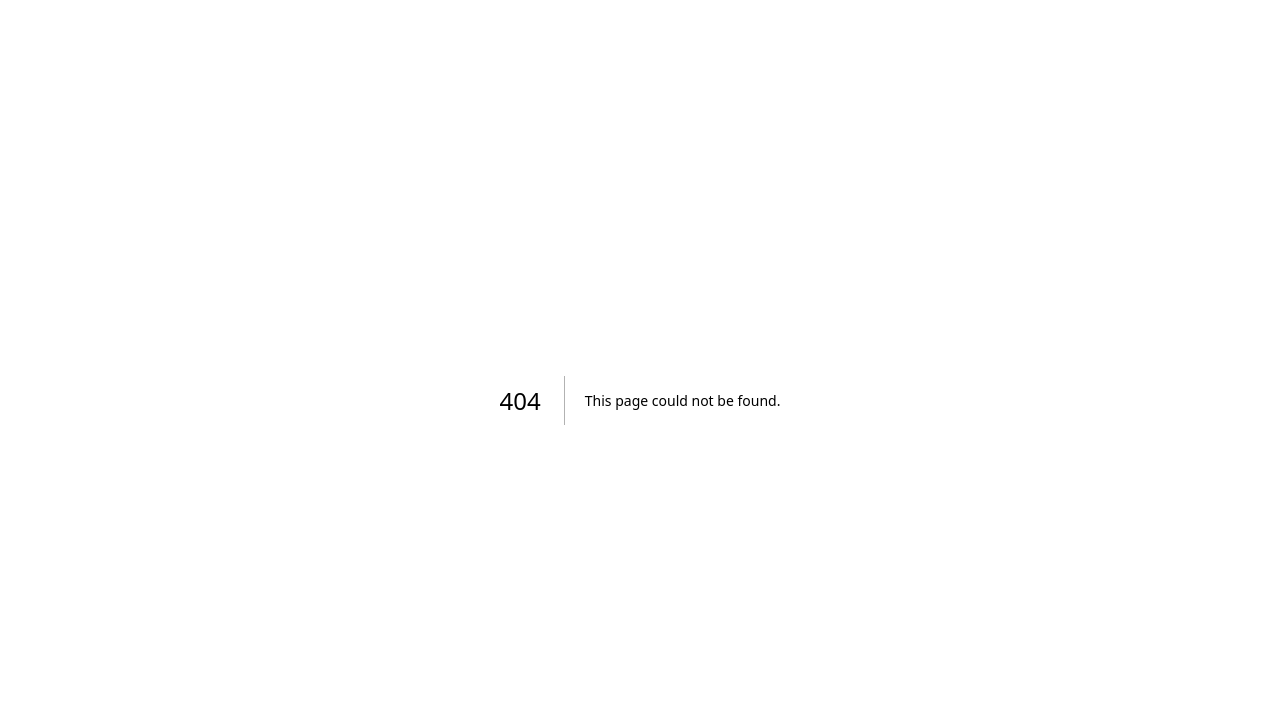
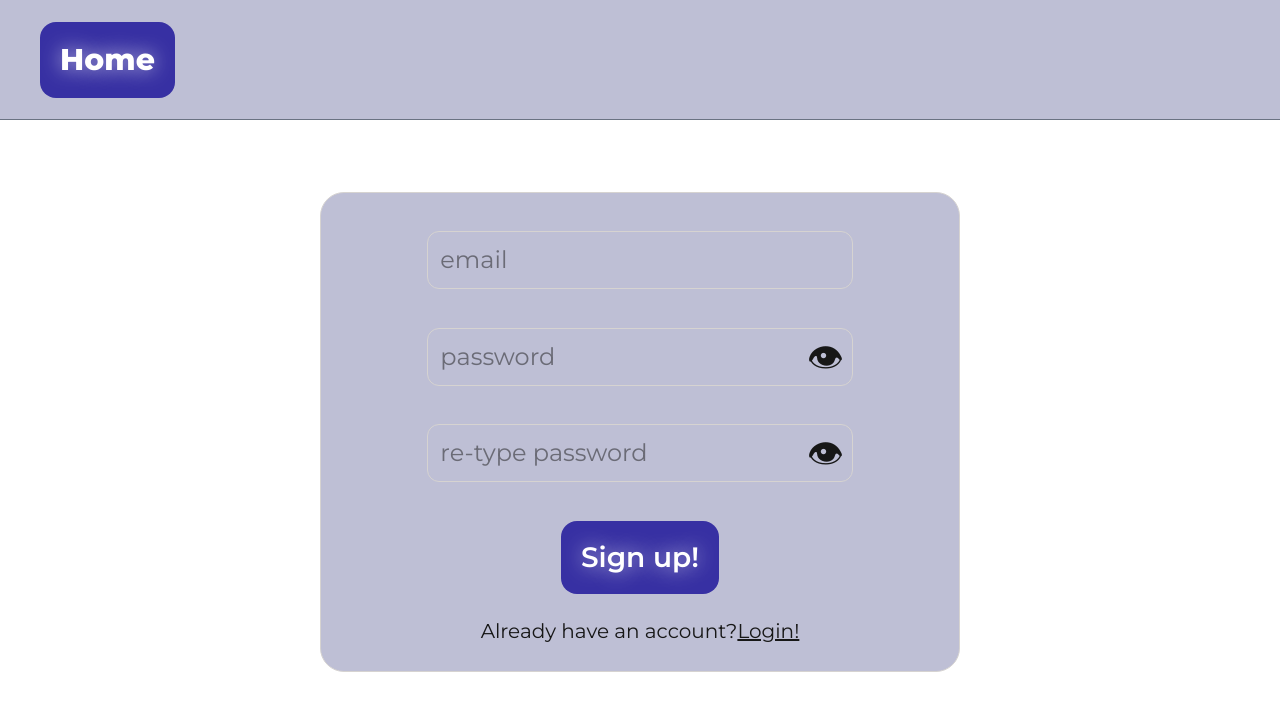
Before and after one commit to artaGhs/Recipe-Finder, a Next.js app: page /Sign-up in a window 1280 px wide. Before the commit this address had no page. Shown: the top 710 px of the page. Built offline with nearby package versions, Linux system fonts and the light colour scheme.

Commit message:
temp removing auth option

```diff
--- a/package.json
+++ b/package.json
@@ -13,12 +13,13 @@
     "@react-three/drei": "^10.0.4",
     "@react-three/fiber": "^9.1.0",
     "@react-three/postprocessing": "^3.0.4",
+    "@supabase/supabase-js": "^2.49.4",
     "dotenv": "^16.4.7",
-    "next": "15.2.1",
+    "next": "^15.2.4",
     "react": "^19.0.0",
     "react-dom": "^19.0.0",
     "three": "^0.174.0",
-    "vercel": "^25.2.3"
+    "vercel": "^41.4.1"
   },
   "devDependencies": {
     "@tailwindcss/postcss": "^4",
--- /dev/null
+++ b/src/app/Sign-in/page.js
@@ -0,0 +1,80 @@
+"use client"
+import Button from "../components/Button";
+import Header from "../components/Header";
+import Link from "next/link";
+import ModelViewer from "../components/ModelViewer";
+import { useState } from "react";
+import supabase from "../helper/supabaseClient";
+
+export default function Signin() {
+  const [showPass, setShowPass] = useState(false);
+  const [passSelected, setPassSelected] = useState(false);
+  const [isFocused, setIsFocused] = useState(false);
+
+  const [email,setEmail] = useState("");
+  const [pass,setPass] = useState("");
+
+  const handlePass = () => {
+    setShowPass(!showPass);
+  }
+
+  const handleFocus = () => {
+    setIsFocused(true);
+    console.log("Input is focused");
+  };
+
+  const handleBlur = () => {
+    setIsFocused(false);
+  };
+
+  const handleSubmit = async (e) => {
+    e.preventDefeault();
+    // const {data, error} = await supabase.auth.signUp();
+  }
+
+  return (
+    <div className="flex">
+      <div>
+        <Header />
+      </div>
+      <form  onSubmit={handleSubmit} className="mt-[35%] md:mt-[15%] lg:mt-[15%] w-5/6 md:w-2/3 lg:w-1/2 mx-auto h-100 rounded-3xl border-1 border-stone-300 bg-[rgba(41,44,115,0.3)] flex flex-col justify-evenly items-center ">
+        <div className=" w-3/4 md:w-2/3 lg:w-2/3">
+
+          <input required value={email} onChange={(e) => {setEmail(e.target.value)}} placeholder="email" className="border-1 border-stone-300 p-3 text-2xl rounded-xl w-full outline-none focus:-translate-y-0.5 duration-250 ">
+          </input>
+
+        </div>
+        <div className="w-3/4 md:w-2/3 lg:w-2/3 ">
+        <div className={`flex items-center border-1 border-stone-30- p-3 text-2xl rounded-xl w-full bg-transparent transition-transform duration-250 ${isFocused ? "-translate-y-0.5" : "translate-y-0"}`}>
+            <input
+              placeholder="password"
+              type={showPass ? "text" : "password"}
+              className="w-full  outline-none"
+              value={pass}
+              onFocus={handleFocus}
+              onBlur={handleBlur}
+              onChange={(e) => {setPass(e.target.value)}}
+              required
+
+            />
+            <button type="button" onClick={handlePass} className="text-4xl hover:cursor-pointer active:translate-y-0.5 duration-150 ">
+              👁
+            </button>
+        </div>
+
+
+        </div>
+        <span className="font-semibold -mb-15">
+          <Button text="Login!" textSize="1.75rem" />
+        </span>
+
+        <label className="translate-y-7 text-center text-lg md:text-xl lg:text-xl">
+          Don't have an account?<Link href="/Sign-up"><span className="underline">Create one!</span></Link>
+        </label>
+
+
+
+      </form>
+    </div>
+  );
+}
--- /dev/null
+++ b/src/app/Sign-up/page.js
@@ -0,0 +1,132 @@
+"use client"
+import Button from "../components/Button";
+import Header from "../components/Header";
+import Link from "next/link";
+import ModelViewer from "../components/ModelViewer";
+import { use, useState } from "react";
+import supabase from "../helper/supabaseClient";
+
+export default function Signin() {
+  const [showPass, setShowPass] = useState(false);
+  const [showRePass, setShowRePass] = useState(false);
+  const [passSelected, setPassSelected] = useState(false);
+  const [isFocused, setIsFocused] = useState(false);
+
+  const [email,setEmail] = useState("");
+  const [rePass, setRePass] = useState("");
+  const [pass,setPass] = useState("");
+  const [account,setAccount] = useState(null);
+
+  const handlePass = () => {
+    setShowPass(!showPass);
+  }
+
+  const handleRePass = () => {
+    setShowRePass(!showRePass);
+  }
+
+  const handleFocus = () => {
+    setIsFocused(true);
+    console.log("Input is focused");
+  };
+
+  const handleBlur = () => {
+    setIsFocused(false);
+  };
+
+  const handleSubmit = async (event) => {
+    console.log("CHEEECK")
+    event.preventDefault();
+    if(pass != rePass){
+      console.log("Passwords don't match!")
+      setAccount("Passwords don't match!")
+      return
+    }
+
+    const {data, error} = await supabase.auth.signUp({
+      email: email,
+      password:pass,
+    });
+
+    if(error){
+      console.log(error)
+      setAccount(error.message)
+      return
+    }
+    if(data){
+      console.log("Acc created!!!")
+      setEmail("");
+      setPass("");
+      setAccount("Account created!");
+    }
+  }
+
+
+
+  return (
+    <div className="flex">
+      <div>
+        <Header />
+      </div>
+      <form  onSubmit={(e) => {handleSubmit(e)}} className="mt-[35%] md:mt-[15%] lg:mt-[15%] w-5/6 md:w-2/3 lg:w-1/2 mx-auto h-120 rounded-3xl border-1 border-stone-300 bg-[rgba(41,44,115,0.3)] flex flex-col justify-evenly items-center ">
+        {account ? <label className="text-2xl text-yellow-400">{account}</label>:<></>}
+        <div className=" w-3/4 md:w-2/3 lg:w-2/3">
+
+          <input required value={email} onChange={(e) => {setEmail(e.target.value)}} placeholder="email" className="border-1 border-stone-300 p-3 text-2xl rounded-xl w-full outline-none focus:-translate-y-0.5 duration-250 ">
+          </input>
+
+
+        </div>
+
+        <div className="w-3/4 md:w-2/3 lg:w-2/3 ">
+          <div className={`flex items-center border-1 border-stone-300 p-2 text-2xl pl-3  rounded-xl w-full bg-transparent transition-transform duration-250 ${isFocused ? "-translate-y-0.5" : "translate-y-0"}`}>
+              <input
+                placeholder="password"
+                type={showPass ? "text" : "password"}
+                className="w-full  outline-none"
+                value={pass}
+                onFocus={handleFocus}
+                onBlur={handleBlur}
+                onChange={(e) => {setPass(e.target.value)}}
+                required
+              />
+
+              <button type="button" onClick={handlePass} className="text-4xl hover:cursor-pointer active:translate-y-0.5 duration-150 ">
+                👁
+              </button>
+          </div>
+        </div>
+
+        {/* Re-type password */}
+        <div className="w-3/4 md:w-2/3 lg:w-2/3 ">
+          <div className={`flex items-center border-1 border-stone-300 p-2 text-2xl pl-3  rounded-xl w-full bg-transparent transition-transform duration-250 ${isFocused ? "-translate-y-0.5" : "translate-y-0"}`}>
+              <input
+                placeholder="re-type password"
+                type={showRePass ? "text" : "password"}
+                className="w-full  outline-none"
+                value={rePass}
+                onFocus={handleFocus}
+                onBlur={handleBlur}
+                onChange={(e) => {setRePass(e.target.value)}}
+                required
+              />
+
+              <button type="button" onClick={handleRePass} className="text-4xl hover:cursor-pointer active:translate-y-0.5 duration-150 ">
+                👁
+              </button>
+          </div>
+        </div>
+        <span className="font-semibold -mb-7">
+          <Button text="Sign up!" textSize="1.75rem" />
+        </span>
+
+        <label className="translate-y-3 text-center text-lg md:text-xl lg:text-xl">
+          Already have an account?<Link href="/Sign-in"><span className="underline">Login!</span></Link>
+        </label>
+
+
+
+      </form>
+    </div>
+  );
+}
--- a/src/app/api/generateContent/route.js
+++ b/src/app/api/generateContent/route.js
@@ -18,7 +18,7 @@ export async function POST(request) {
     });
     // Format the prompt with the provided ingredients and flexibility
     const formattedPrompt = `You are a professional chef, based on the user's ingredients,
-    find the best recipes, the input also includes a flexibilty % which means how
+    find the best recipes, the input also includes a flexibilty % which means how x
     much new ingredients you can use. if 0%, you can only use the ingredients listed,
     if 100% you can have a decent amount of variance. Also there is a restriction variable, make sure to
     exclude any recipes that include the restrictions, (eg, gluten)
--- a/src/app/components/Button.js
+++ b/src/app/components/Button.js
@@ -5,7 +5,7 @@ export default function Button({text,style,btnType,bgColor="(55,48,163",opacity=
   return (
 
     <>
-      <button onClick={onclick} className={`rounded-2xl  text-3xl p-5  hover:cursor-pointer hover:-translate-y-0.5 duration-200 hover:shadow-black/50 hover:shadow-lg active:translate-y-0.5 active:shadow-none ${style}  `}
+      <button onClick={onclick} className={`rounded-2xl  text-3xl p-5  hover:cursor-pointer hover:-translate-y-0.5 duration-200 hover:shadow-black/50 hover:shadow-lg active:translate-y-0.5 active:shadow-none ${style} select-none `}
         type="submit"
         style={{background : `rgba${bgColor},${opacity})`,fontSize:textSize,border:border,padding:pd}}
       >
--- a/src/app/components/Header.js
+++ b/src/app/components/Header.js
@@ -3,12 +3,20 @@ import Link from "next/link";
 export default function Header() {
   return (
     <>
-      <div className="h-30 flex items-center pl-10 bg-[rgba(41,44,115,0.3)] border-b-1 border-gray-500 backdrop-brightness-200 backdrop-blur-md font-extrabold fixed w-full z-5 ">
-        <Link href="/home">
-          <Button text="Home"  />
-        </Link>
+      <div className="h-30 flex justify-between items-center pl-10 bg-[rgba(41,44,115,0.3)] border-b border-gray-500 backdrop-brightness-200 backdrop-blur-md font-extrabold fixed w-full z-5">
+        <div>
+          <Link href="/home">
+            <Button text="Home"  />
+          </Link>
+        </div>
+        {/*
+        <div className="mr-10">
+          <Link href="/Sign-in">
+            <Button text="Sign in"/>
+          </Link>
+        </div> */}
+
       </div>
-
     </>
   );
 }
--- a/src/app/home/page.js
+++ b/src/app/home/page.js
@@ -6,7 +6,7 @@ import ModelViewer from "../components/ModelViewer";
 export default function Home() {
   return (
     <div className="flex flex-col min-h-[500vh] items-stretch   ">
-      <Header />
+      <Header/>
       <div className="fixed w-[100%] left-1/2  -translate-x-1/2  ">
 
         <div className="text-3xl md:text-5xl lg:text-5xl flex justify-center mt-45  w-full font-semibold  text-center">
```
Also changed, not shown: src/app/helper/supabaseClient.js (added), 1 other file (tests, documents, lock files or other folders).
